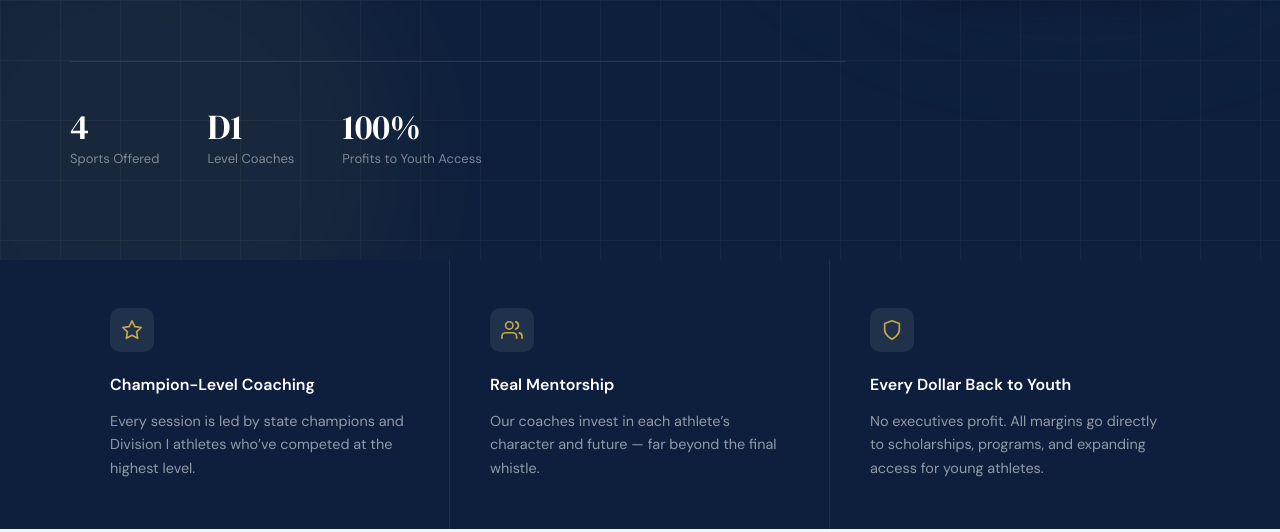
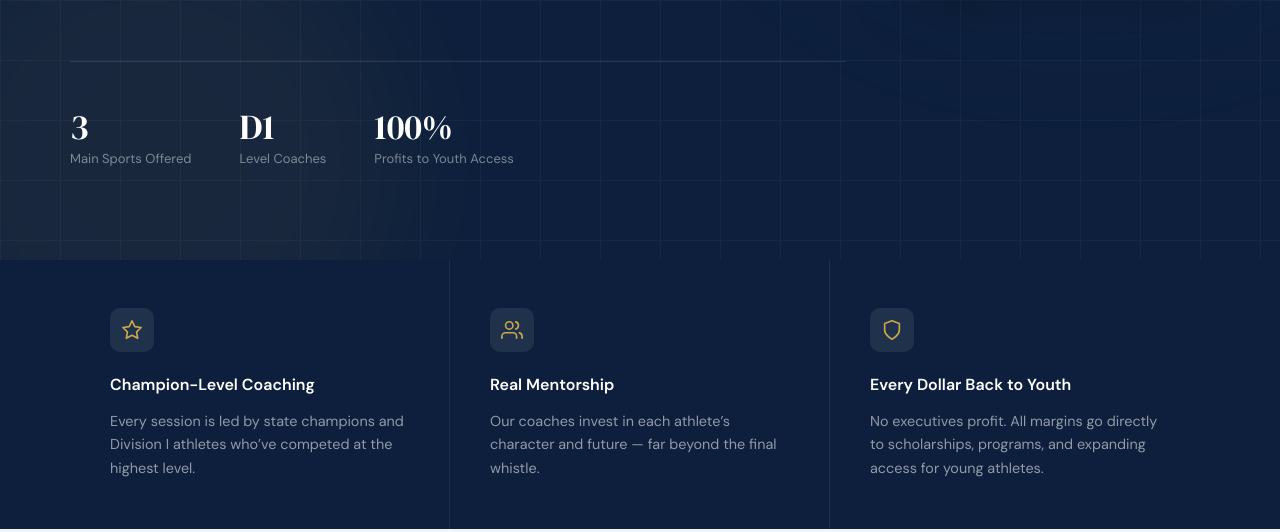
Before and after one commit to MinuteManSoccer/minuteman-website, a plain HTML site: page index.html in a window 1280 px wide. Shown: the part 540-1072 px from the top of the page. Drawn offline with Linux system fonts and the light colour scheme.

Commit message:
Update index.html

```diff
--- a/index.html
+++ b/index.html
@@ -298,7 +298,7 @@ h1.hero-title{animation:fadeUp .7s .1s ease both}
         <a href="#contact" class="btn-outline">Apply for Scholarship</a>
       </div>
       <div class="hero-stats">
-        <div class="stat-item"><div class="stat-num">4</div><div class="stat-label">Sports Offered</div></div>
+        <div class="stat-item"><div class="stat-num">3</div><div class="stat-label">Main Sports Offered</div></div>
         <div class="stat-item"><div class="stat-num">D1</div><div class="stat-label">Level Coaches</div></div>
         <div class="stat-item"><div class="stat-num">100%</div><div class="stat-label">Profits to Youth Access</div></div>
       </div>
```
